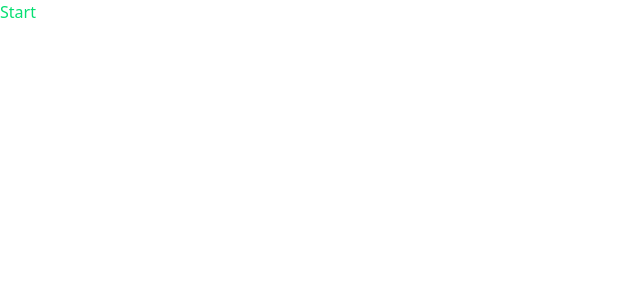
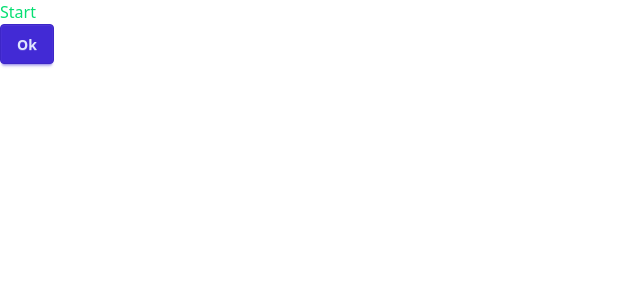
Before and after one commit to pgrmrmortuja/university-issue-management-system, a React (Vite) app: page / in a window 1280 px wide. Shown: the top 300 px of the page, without its empty margins (0-640 px from the left). Built offline with nearby package versions, Linux system fonts and the light colour scheme.

Commit message:
setup daisyui

```diff
--- a/src/App.jsx
+++ b/src/App.jsx
@@ -7,6 +7,7 @@ function App() {
   return (
     <>
       <h1 className="text-green-400">Start</h1>
+      <button className="btn btn-primary">Ok</button>
     </>
   )
 }
--- a/src/index.css
+++ b/src/index.css
@@ -1 +1,2 @@
 @import "tailwindcss";
+@plugin "daisyui";
```
